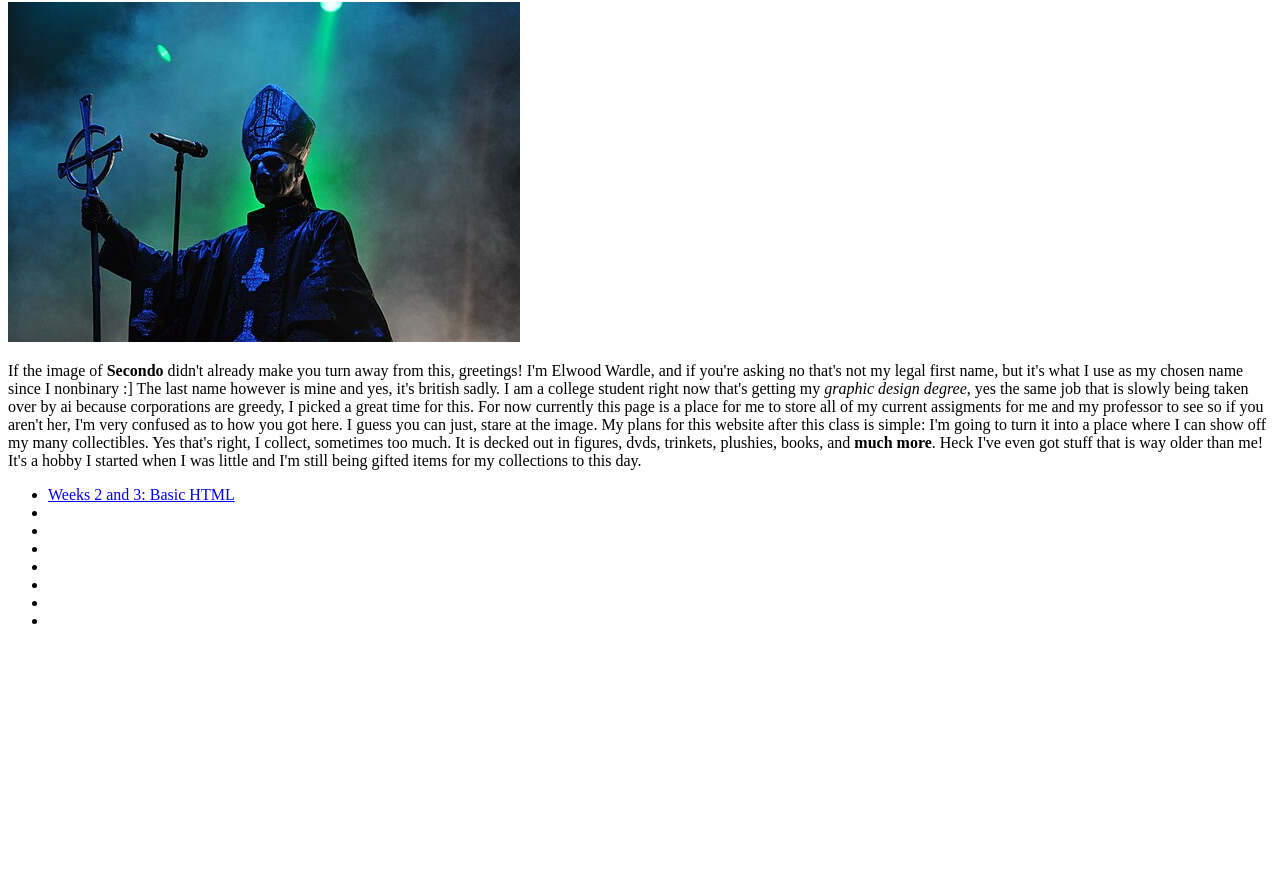
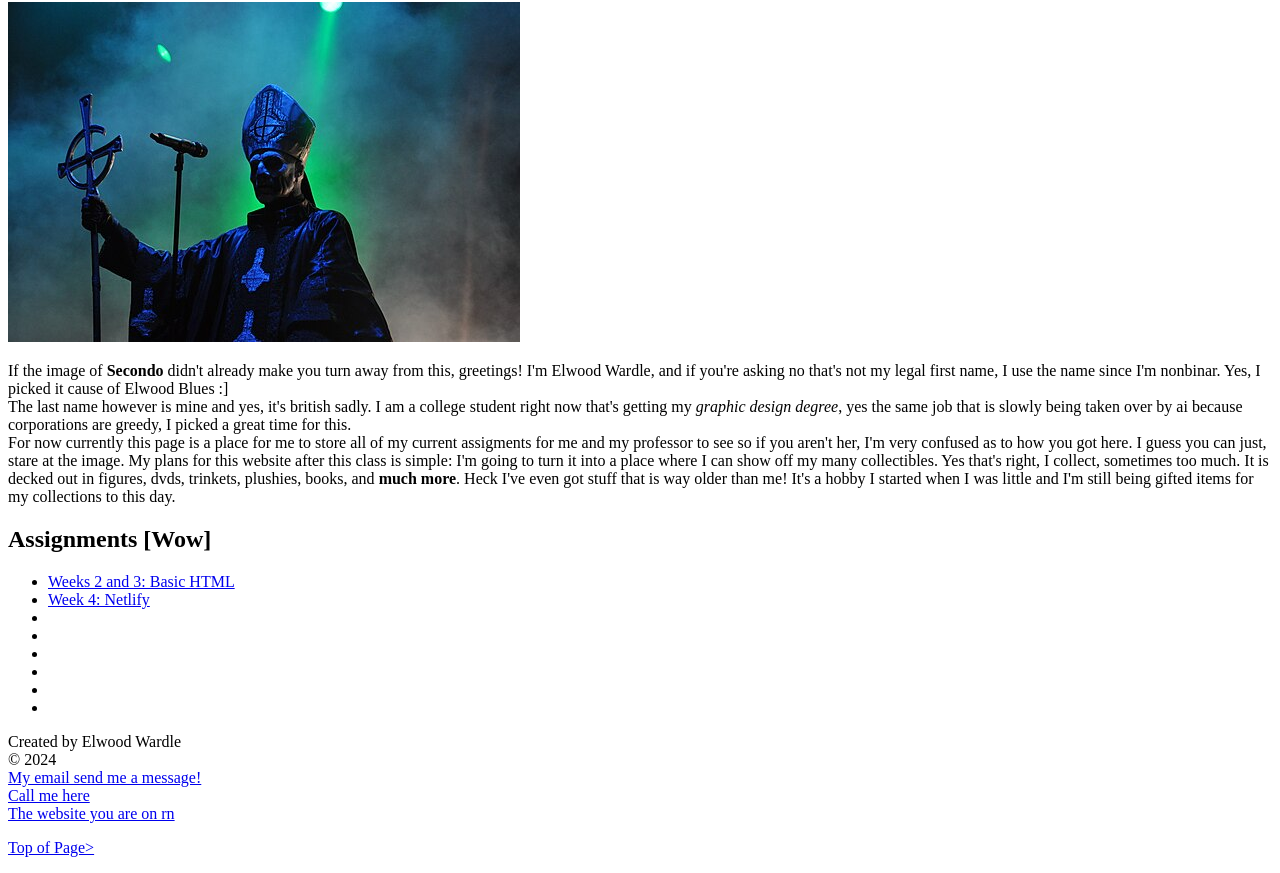
Before and after one commit to Muppet-Heck/Muppet-Heck.github.io, a plain HTML site: page index.html in a window 1280 px wide. Shown: the part 166-1039 px from the top of the page. Before the commit the page ends 812 px from the top, so only its background shows below. Drawn offline with Linux system fonts and the light colour scheme.

Commit message:
The finished page (for now)

```diff
--- a/index.html
+++ b/index.html
@@ -14,23 +14,24 @@
             <li><a href="#">Link in Progress</a></li>
         </ul>
     </nav>
-
-    <h1>My Website for Web Class Assigments</h1>
+<!-- My favorite band, I got to see Ghost live last year, it was awesome and then got to see the concert movie which was also peak-->
+    <h1 id="top">My Website for Web Class Assigments</h1>
     <img src="img/Secondo Smaller.jpg" alt="Papa Emeritus II from the Band Ghost">
-
+<!-- It wasn't this front man you see here, that's Papa Emeritus II, we are currently on IV/Copia but he's now Frater Imperator. They haven't shown us what Papa V will look like -->
     <p>If the image of <strong>Secondo</strong> didn't already make you turn away from this, greetings!
-        I'm Elwood Wardle, and if you're asking no that's not my legal first name, but it's what I use as my chosen name since I nonbinary :]
+        I'm Elwood Wardle, and if you're asking no that's not my legal first name, I use the name since I'm nonbinar. Yes, I picked it cause of Elwood Blues :]<br>
         The last name however is mine and yes, it's british sadly. I am a college student right now that's getting my <em>graphic design degree</em>, yes the same job
-        that is slowly being taken over by ai because corporations are greedy, I picked a great time for this. For now currently this page is a place for me to store
+        that is slowly being taken over by ai because corporations are greedy, I picked a great time for this.<br> For now currently this page is a place for me to store
         all of my current assigments for me and my professor to see so if you aren't her, I'm very confused as to how you got here. I guess you can just, stare at the image.
         My plans for this website after this class is simple: I'm going to turn it into a place where I can show off my many collectibles. Yes that's right, I collect, sometimes too much. It is decked out in figures, dvds, trinkets,
         plushies, books, and <strong>much more</strong>. Heck I've even got stuff that is way older than me! It's a hobby I started when I was little and I'm still being gifted items for my collections to this day.
     </p>
-
+<!-- So the oldest piece I have is Chitty Chitty Bang Bang book that's a tie in with the movie from 1963. But also I have a newspaper ad with Thurl Ravenscroft that might be older -->
     <section class="assignments">
+        <h2>Assignments [Wow]</h2>
           <ul>
             <li><a href="/challenge.html">Weeks 2 and 3: Basic HTML</a></li>
-            <li><a href=""></a></li>
+            <li><a href="https://muppet-heck-website.netlify.app/">Week 4: Netlify</a></li>
             <li><a href=""></a></li>
             <li><a href=""></a></li>
             <li><a href=""></a></li>
@@ -38,9 +39,18 @@
             <li><a href=""></a></li>
             <li><a href=""></a></li>
           </ul>
-
     </section>
 
+    <footer>
+        <p>
+            Created by Elwood Wardle <br>
+            &copy; 2024 <br>
+            <a href="mailto:akwardle56@gmail.com">My email send me a message!</a><br>
+            <a href="tel+212-897-1964">Call me here</a><br>
+            <a href="https://muppet-heck-website.netlify.app/">The website you are on rn</a>
 
+        </p>
+    </footer>
+ <p><a href="#top">Top of Page></a></p>
 </body>
 </html>
```
